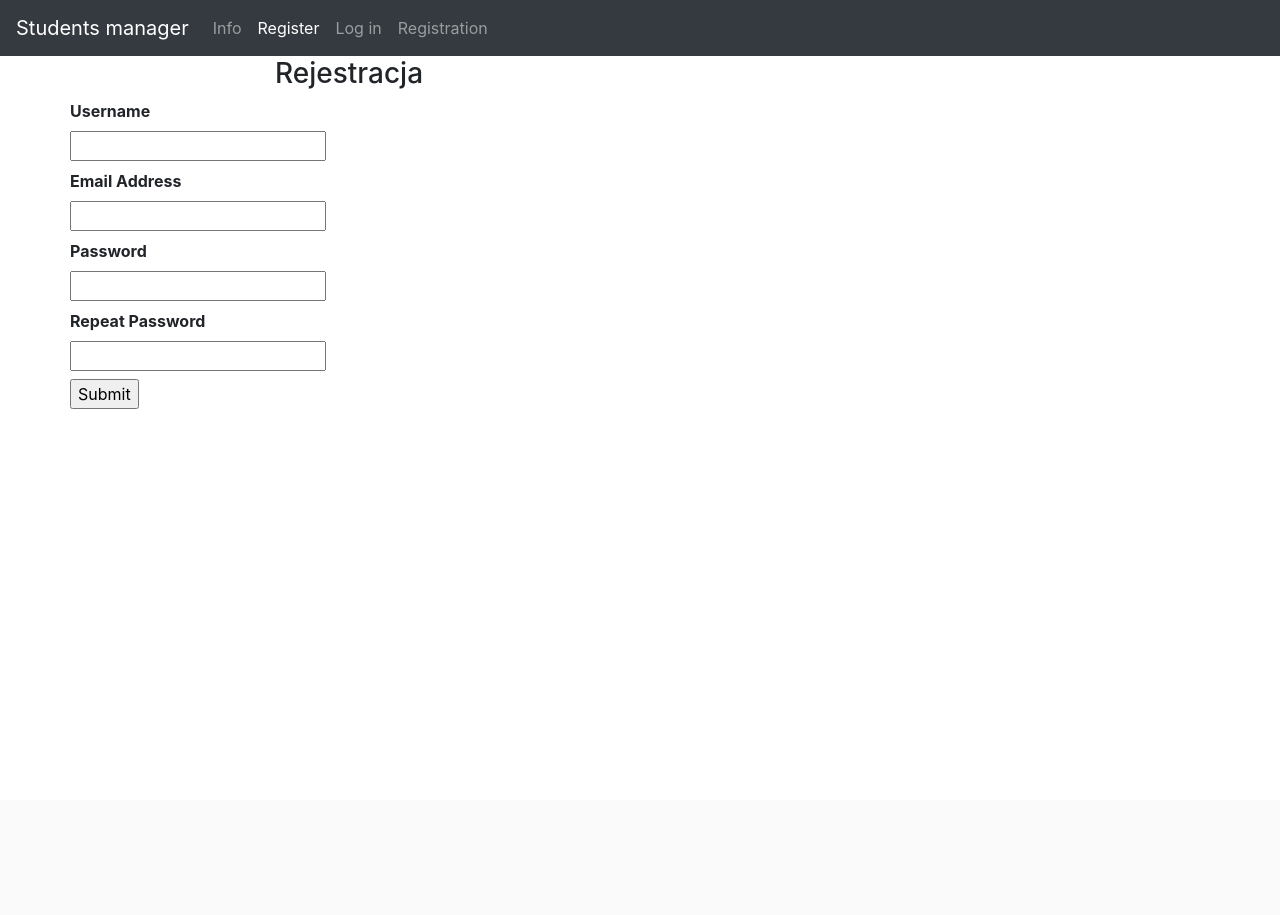
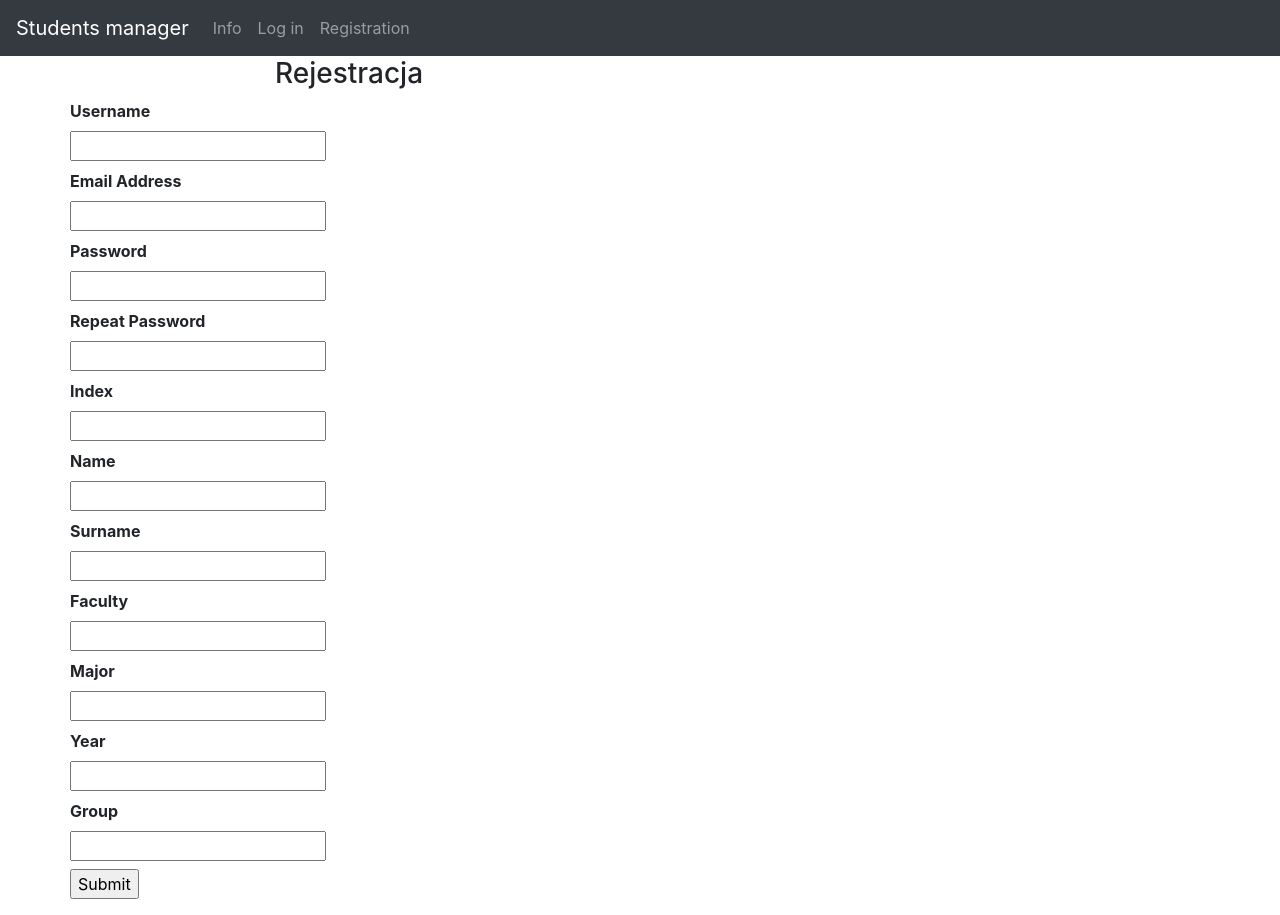
Before and after one commit to pyloveorg/students_manager, a Flask app: page /register in a window 1280 px wide. Before the commit the page ends 409 px from the top, so only its background shows below. Run offline with Flask 2, Linux system fonts and the light colour scheme; parts of the project's set-up code (start-up, migrations or seed data) failed here and were passed over; some libraries are stand-ins or nearby versions.

Commit message:
student profile

```diff
--- a/forms.py
+++ b/forms.py
@@ -13,6 +13,13 @@ class RegistrationForm(FlaskForm):
     password = PasswordField('Password', [validators.InputRequired(), validators.Length(min=5, max=25),
                                           validators.EqualTo('confirm', message='Passwords must match')])
     confirm = PasswordField('Repeat Password')
+    index = StringField('Index', [validators.Length(min=1, max=8), validators.InputRequired()])
+    name = StringField('Name', [validators.Length(min=5, max=25), validators.InputRequired()])
+    surname = StringField('Surname', [validators.Length(min=5, max=25), validators.InputRequired()])
+    faculty = StringField('Faculty',  [validators.Length(min=5, max=25), validators.InputRequired()])
+    major = StringField('Major',  [validators.Length(min=5, max=25), validators.InputRequired()])
+    year = StringField('Year', [validators.InputRequired()])
+    group = StringField('Group', [validators.Length(min=1, max=6), validators.InputRequired()])
     submit = SubmitField('Submit')
 
 
--- a/templates/_base.html
+++ b/templates/_base.html
@@ -20,13 +20,11 @@
         <li class="nav-item{% if page_id == 'info' %} active{% endif %}">
           <a class="nav-link" href="{{ url_for('info') }}">Info</a>
         </li>
-        <li class="nav-item{% if page_id == 'register' %} active{% endif %}">
-          <a class="nav-link" href="{{ url_for('register') }}">Register</a>
         </li>
       <ul class="nav navbar-nav">
           {% if current_user.is_authenticated %}
-               <li><a class="nav-link" href="/users/{{current_user.username}}">Profile</a></li>
               <li><a class="nav-link" href="{{ url_for('calendar')}}">Calendar</a></li>
+              <li><a class="nav-link" href="{{ url_for('student', index=current_user.index)}}">Profile</a></li>
           <li><a class="nav-link" href="{{ url_for('logout')}}">Log out</a></li>
           {% else %}
           <li><a class="nav-link" href="{{ url_for('login')}}">Log in</a></li>
--- a/templates/user/profile.html
+++ b/templates/user/profile.html
@@ -6,6 +6,12 @@
             <br>
             <img src="{{ user.avatar(128) }}">
             <h1>{{ user.username }}</h1>
+            <p> Index: {{ student.index }}</p>
+            <p> Name: {{ student.name }}</p>
+            <p> Surname: {{ student.surname }}</p>
+            <p> Faculty: {{ student.faculty }}</p>
+            <p> Major: {{ student.major }}</p>
+            <p> Year: {{ student.year }}</p>
             <h2><a class="u-email" href="mailto:<user.email>">{{ user.email }}</a></h2>
             {% if user.about_me %}<p>{{ user.about_me }}</p>{% endif %}
                 {% if user.last_seen %}<p>Last seen on: {{ user.last_seen }}</p>{% endif %}
--- a/templates/user/register.html
+++ b/templates/user/register.html
@@ -17,6 +17,14 @@
     {{ render_field(form.email) }}
     {{ render_field(form.password) }}
     {{ render_field(form.confirm) }}
+      {{ render_field(form.index) }}
+      {{ render_field(form.name) }}
+      {{ render_field(form.surname) }}
+      {{ render_field(form.faculty) }}
+      {{ render_field(form.major) }}
+      {{ render_field(form.year) }}
+      {{ render_field(form.group) }}
+
       <p>{{ form.submit() }}</p>
   </dl>
 </form>
--- a/views.py
+++ b/views.py
@@ -5,7 +5,7 @@ from main import app, db, lm
 from flask import render_template, redirect, request, flash, url_for,jsonify
 from flask_login import login_required, logout_user, login_user, current_user
 from forms import LoginForm, RegistrationForm, EditProfileForm, ChangePasswordForm
-from models import User
+from models import User, Student
 from my_email import send_email
 from tokens import generate_confirmation_token, confirm_token
 
@@ -17,6 +17,10 @@ from datetime import *
 @lm.user_loader
 def load_user(user_id):
     return User.query.filter(User.id == user_id).first()
+
+# @lm.user_loader
+# def load_student(index):
+#     return User.query.filter(Student.index == index).first()
 
 @app.before_request
 def before_request():
@@ -35,29 +39,42 @@ def search():
     pass
 
 
-@app.route('/users', methods=['GET'])
+@app.route('/<string:faculty>/<string:major>/<string:year>/<string:group>/students', methods=['GET'])
 @login_required
-def users(username):
-    user = User.query.filter(User.username == username).first()
-    return render_template('user/profile.html', user=user)
+def students():
+    #user = User.query.get()
+    return render_template('user/students.html')
 
 
-@app.route('/users/<string:username>', methods=['GET'])
+# @app.route('/<string:faculty>/<string:major>/<string:year>/<string:group>/students/<string:index>', methods=['GET'])
+@app.route('/students/<string:index>', methods=['GET'])
 @login_required
-def user(username):
-    user = User.query.filter(User.username == username).first()
-    return render_template('user/profile.html', user=user)
+def student(index):
+    student = Student.query.filter(Student.index == index).first()
+    user = User.query.join(Student).filter(student.index == index).first()
+
+    return render_template('user/profile.html', user=user, student=student)
 
 
 @app.route('/register', methods=['GET', 'POST'])
 def register():
     form = RegistrationForm()
     if form.validate_on_submit():
+        st = Student(
+                index=form.index.data,
+                name=form.name.data,
+                surname=form.surname.data,
+                faculty=form.faculty.data,
+                major=form.major.data,
+                year=form.year.data,
+                group=form.group.data
+        )
         user = User(
             username=form.username.data,
             email=form.email.data,
             password=form.password.data,
-            confirmed=False
+            confirmed=False,
+            student=[st]
         )
         db.session.add(user)
         db.session.commit()
@@ -174,9 +191,7 @@ def unconfirmed_password():
     return redirect('/')
 
 
-@app.route('/edit-profile', methods=['GET'])
-
-@app.route('/users/<string:username>/edit_profile', methods=['GET','POST'])
+@app.route('/s/<string:username>/edit_profile', methods=['GET','POST'])
 @login_required
 def edit_profile(username):
     form = EditProfileForm()
@@ -224,7 +239,7 @@ def subject():
     pass
 
 
-@app.route('/lectures', methods=['GET'])
+@app.route('/<int:year>/<string:group>/lectures', methods=['GET'])
 @login_required
 def lectures():
     '''
@@ -247,7 +262,7 @@ def lecture():
     pass
 
 
-@app.route('/plan', methods=['GET', 'POST'])
+@app.route('/<int:year>/<string:group>/plan', methods=['GET', 'POST'])
 @login_required
 def plan():
     '''
@@ -273,6 +288,7 @@ def return_data():
         data = json.load(file)
         return jsonify(data)
 
+
 @app.errorhandler(404)
 def page_not_found(e):
     return render_template('errors/404.html'), 404
```
Also changed, not shown: init_db.py (+8 -8 lines), models.py (+96 -21 lines), templates/user/students.html (added, +10 -0 lines), students_manager.db.
